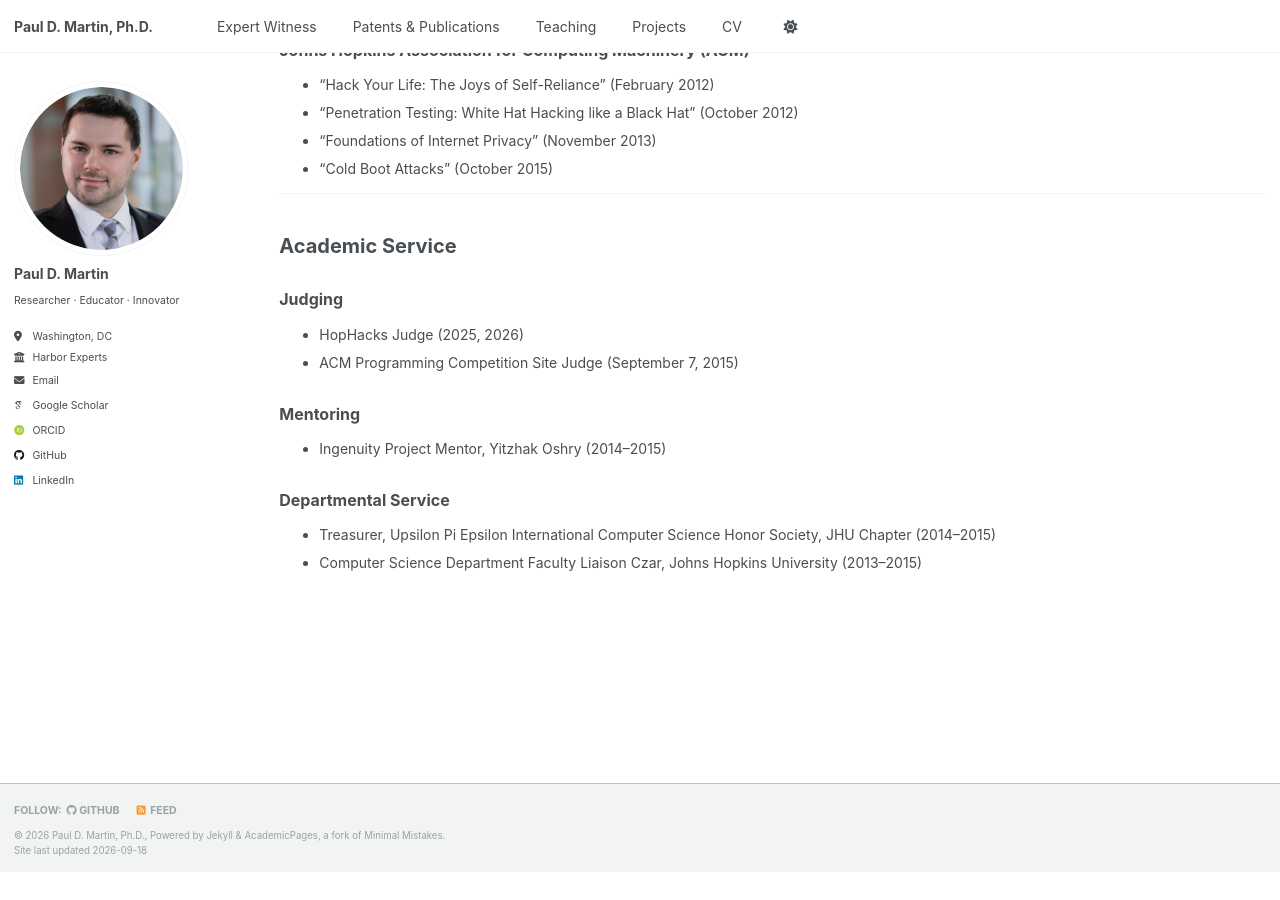
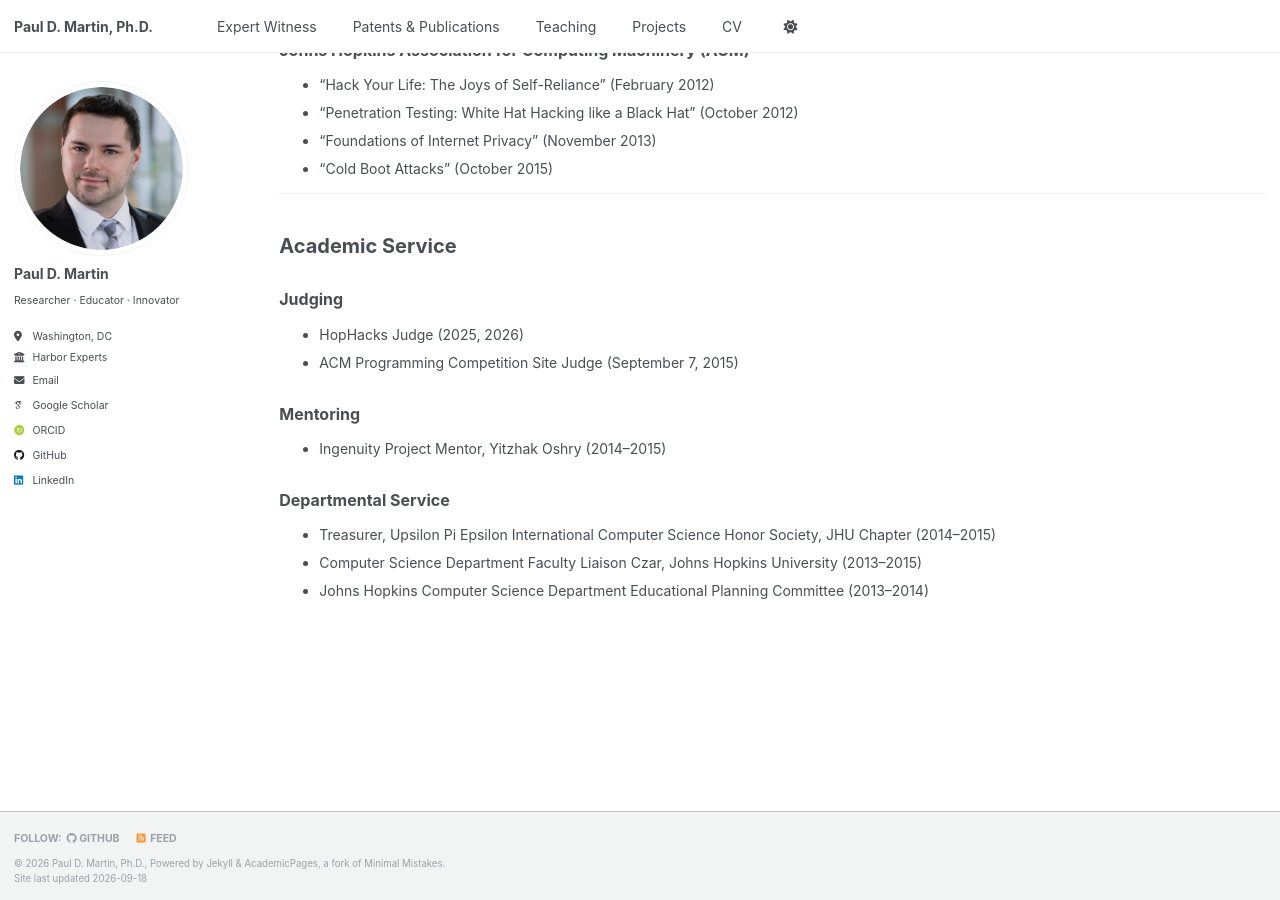
Before and after one commit to pauldmartinphd/pauldmartinphd.github.io, a Jekyll site: the page built from _pages/teaching.html, in a window 1280 px wide and 900 px high, scrolled down 2220 px. Built offline with Jekyll 4.4.1, drawn with Linux system fonts in a browser that asks for light colours; some web fonts are replaced; before the commit the page ends 3092 px from its top, so only the background shows below that.

Commit message:
Move Educational Planning Committee under Departmental Service

```diff
--- a/_pages/publications.html
+++ b/_pages/publications.html
@@ -89,5 +89,3 @@ author_profile: true
 <p>IEEE Symposium on Security and Privacy (Winter 2024)</p>
 
 <p>IEEE Symposium on Security and Privacy (Summer 2024)</p>
-
-<p>Johns Hopkins Computer Science Department Educational Planning Committee (2013-2014)</p>
--- a/_pages/teaching.html
+++ b/_pages/teaching.html
@@ -97,4 +97,5 @@ author_profile: true
 <ul>
   <li>Treasurer, Upsilon Pi Epsilon International Computer Science Honor Society, JHU Chapter (2014&ndash;2015)</li>
   <li>Computer Science Department Faculty Liaison Czar, Johns Hopkins University (2013&ndash;2015)</li>
+  <li>Johns Hopkins Computer Science Department Educational Planning Committee (2013&ndash;2014)</li>
 </ul>
```
Also changed, not shown: _pages/cv.md (+2 -2 lines).
